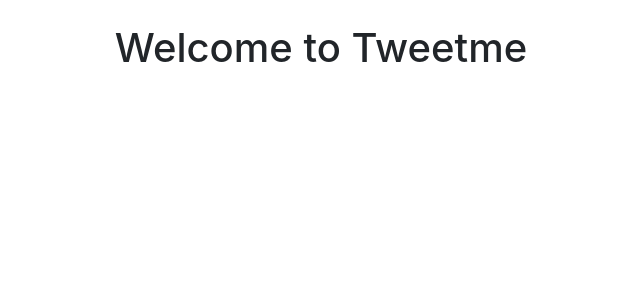
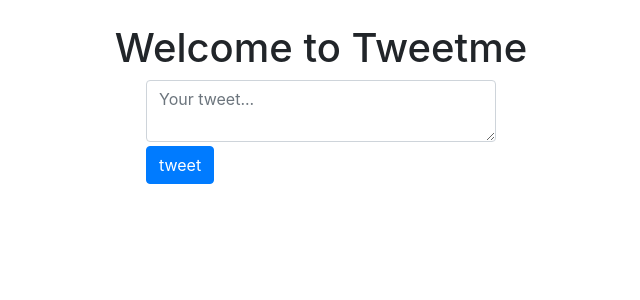
Before and after one commit to yespk/tweetme, a Django app: page / in a window 1280 px wide. Shown: the part 56-356 px from the top of the page, without its empty margins (319-959 px from the left). Run offline with Django 3.2, Linux system fonts and the light colour scheme; data that the repository does not hold is empty.

Commit message:
Merge remote-tracking branch 'origin/master'

```diff
--- a/templates/pages/home.html
+++ b/templates/pages/home.html
@@ -11,39 +11,30 @@
         </div>
     </div>
 
+    <div class="row mb-3">
+        <div class="col-md-4 mx-auto col-10">
+            <form action="/create-tweet" method="post" class="form">
+                {% csrf_token %}
+                <input type="hidden" name="next" value="/"/>
+                <textarea name="content" id="" placeholder="Your tweet..." class="form-control mb-1"></textarea>
+                <button class="btn btn-primary" type="submit">tweet</button>
+            </form>
+        </div>
+    </div>
+
     <div class="row" id="tweets">
         Replace me
     </div>
 
     <script>
 
-        const tweetsElement = document.getElementById("tweets")     // get an html element
-        tweetsElement.innerHTML = "Loading..."      // set new html in that element
+        const tweetsEl = document.getElementById("tweets")     // get an html element
 
-        //var el1 = "<h1>Hi there 1</h1>"
-        //var el2 = "<h1>Hi there 2</h1>"
-        //var el3 = "<h1>Hi there 3</h1>"
-        //tweetsElement.innerHTML = el1 + el2 + el3
-
+        function loadTweets(tweetsElement) {
             const xhr = new XMLHttpRequest()  // xhr = SomeClass()
             const method = 'GET' // "POST"
             const url = "/tweets"
             const responseType = "json"
-
-        function handleDidLike(tweet_id, currentCount) {
-            console.log(tweet_id, currentCount)
-        }
-
-        function LikeBtn(tweet) {
-            return "<button class='btn btn-primary btn-sm' onclick=handleDidLike(" + tweet.id + "," + tweet.likes + ")>" + tweet.likes + "Like</button>"
-        }
-
-        function formatTweetElement(tweet) {
-            var formattedTweet = "<div class='col-12 col-md-10 mx-auto border rounded py-3 mb-4 tweet' id='tweet-" + tweet.id + "'>" +
-                "<p>" + tweet.content +
-                "</p><div class='btn-group'>" + LikeBtn(tweet) + "</div></div>"
-            return formattedTweet
-        }
 
             xhr.responseType = responseType
             xhr.open(method, url)
@@ -62,5 +53,23 @@
 
             }
             xhr.send()
+        }
+
+        loadTweets(tweetsEl)
+
+        function handleDidLike(tweet_id, currentCount) {
+            console.log(tweet_id, currentCount)
+        }
+
+        function LikeBtn(tweet) {
+            return "<button class='btn btn-primary btn-sm' onclick=handleDidLike(" + tweet.id + "," + tweet.likes + ")>" + tweet.likes + "Like</button>"
+        }
+
+        function formatTweetElement(tweet) {
+            var formattedTweet = "<div class='col-12 col-md-10 mx-auto border rounded py-3 mb-4 tweet' id='tweet-" + tweet.id + "'>" +
+                "<p>" + tweet.content +
+                "</p><div class='btn-group'>" + LikeBtn(tweet) + "</div></div>"
+            return formattedTweet
+        }
     </script>
 {% endblock content %}
--- a/tweetme/settings.py
+++ b/tweetme/settings.py
@@ -25,7 +25,7 @@
 # SECURITY WARNING: don't run with debug turned on in production!
 DEBUG = True
 
-ALLOWED_HOSTS = []
+ALLOWED_HOSTS = ['localhost', 'sarasgo.in']
 
 # Application definition
 
--- a/tweets/views.py
+++ b/tweets/views.py
@@ -1,11 +1,15 @@
 import random
 
-from django.shortcuts import render
-from django.http import HttpResponse, Http404, JsonResponse
+from django.conf import settings
+from django.shortcuts import render, redirect
+from django.http import HttpResponse, Http404, JsonResponse, HttpResponseRedirect
+from django.utils.http import is_safe_url
+
 
 from .forms import TweetForm
 from .models import Tweet
 
+ALLOWED_HOSTS = settings.ALLOWED_HOSTS
 
 def home_view(request, *args, **kwargs):
     return render(request, "pages/home.html", context={})
@@ -13,10 +17,13 @@
 
 def tweet_create_view(request, *args, **kwargs):
     form = TweetForm(request.POST or None)
+    next_url = request.POST.get("next") or None
     if form.is_valid():
         obj = form.save(commit=False)
         # do other form related logic
         obj.save()
+        if next_url != None and is_safe_url(next_url, ALLOWED_HOSTS):
+            return redirect(next_url)
         form = TweetForm()
     return render(request, 'components/form.html', context={"form": form})
 
```
Lines whose indentation alone changed are shown as unchanged.
